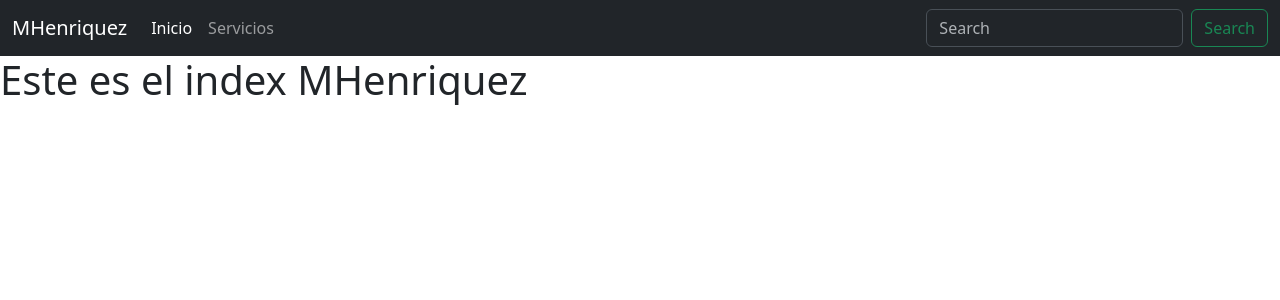
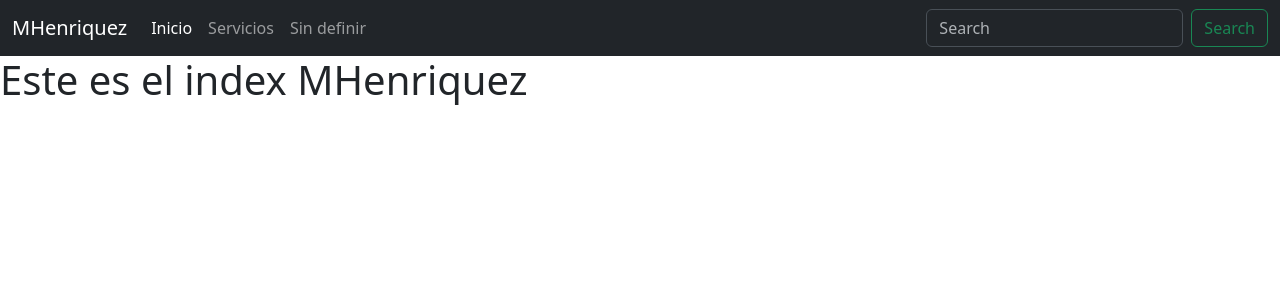
Before and after one commit to manuelhm1993/mh-fundamentos-nodejs, a Node server app: template src/views/index.ejs in a window 1280 px wide. Shown: the top 300 px of the page. Run offline with Node 20, Linux system fonts and the light colour scheme; the template is opened without the code that fills it, so the values that code supplies are empty.

Commit message:
Prueba de todas las rutas satisfactoria

```diff
--- a/src/views/template/navbar.ejs
+++ b/src/views/template/navbar.ejs
@@ -19,6 +19,9 @@
                 <li class="nav-item">
                     <a class="nav-link" href="/servicios">Servicios</a>
                 </li>
+                <li class="nav-item">
+                    <a class="nav-link" href="/sin-definir">Sin definir</a>
+                </li>
             </ul>
 
             <!-- Formulario de login -->
```
